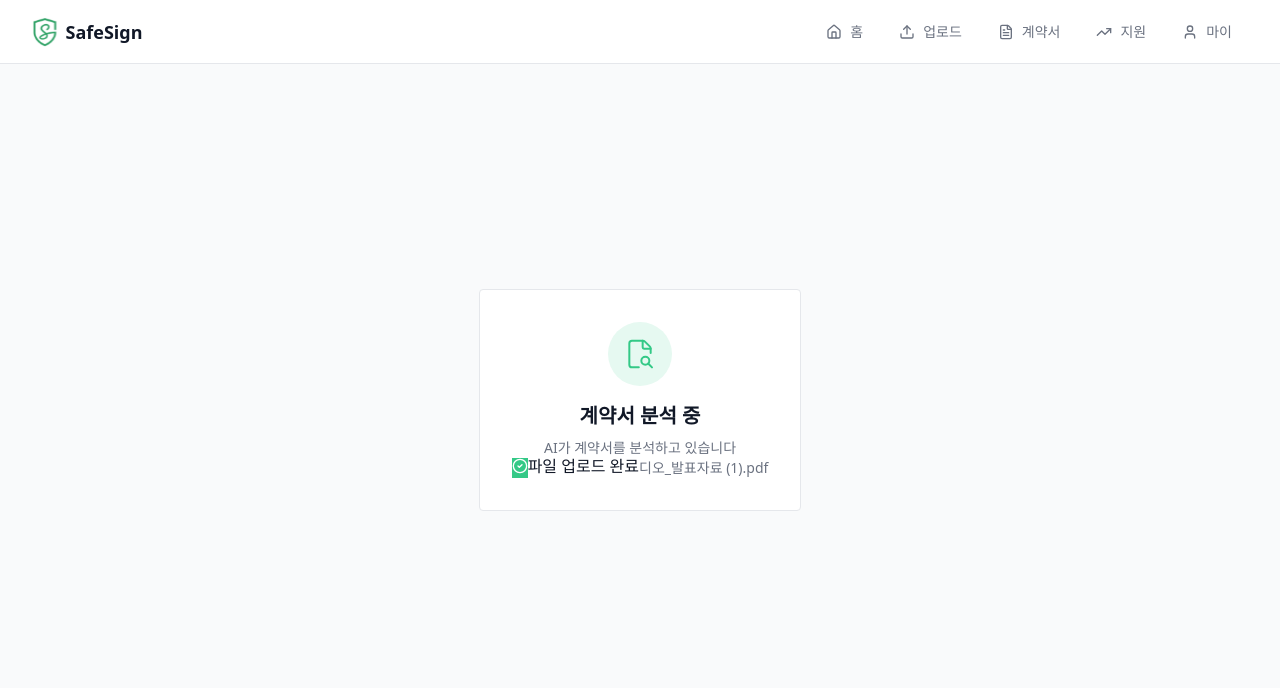
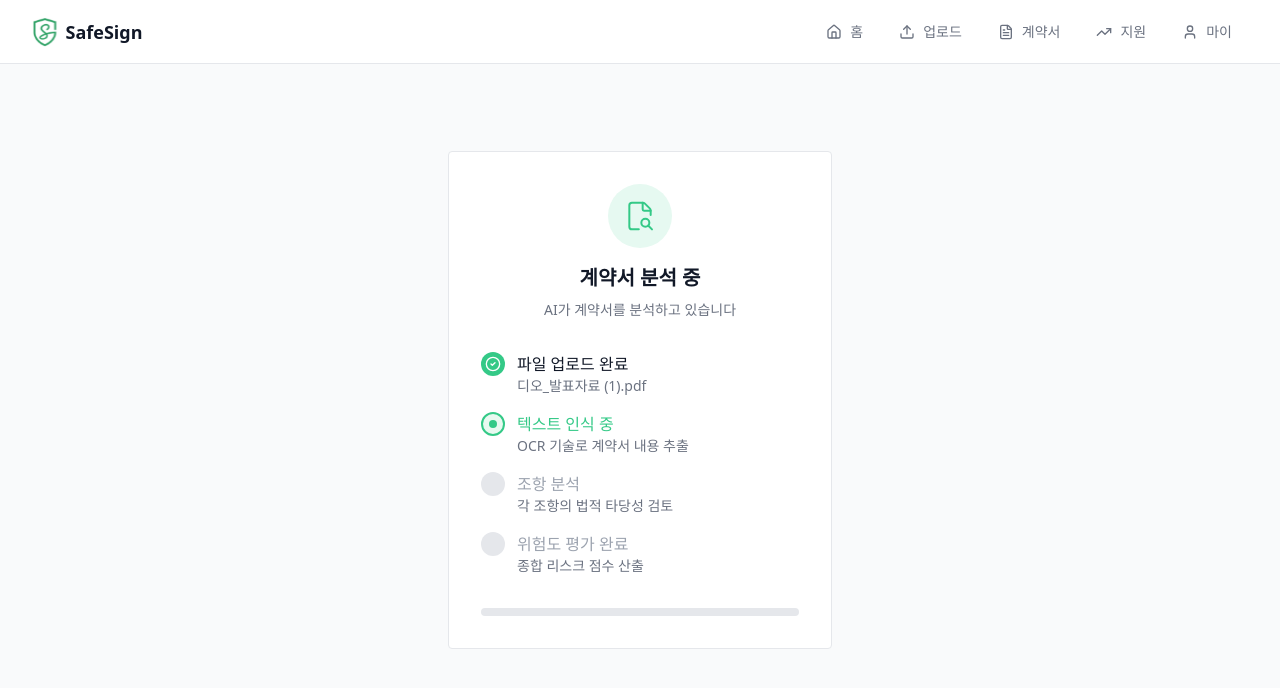
Before and after one commit to SafeSignProject/safeSign-frontend, a React (Vite) app: page /analyze in a window 1280 px wide. Shown: the top 688 px of the page. Built offline with nearby package versions, Linux system fonts and the light colour scheme; a web font is replaced by a local one.

Commit message:
feat: 분석 페이지 UI 구현

```diff
--- a/src/components/upload/UploadFile.tsx
+++ b/src/components/upload/UploadFile.tsx
@@ -164,6 +164,7 @@ const UploadFile = () => {
                 type='button'
                 label='분석 시작'
                 className='bg-primary h-10 px-6 font-medium text-white hover:brightness-95 active:brightness-90'
+                onClick={() => navigate('/analyze')}
               />
             </article>
           )}
--- a/src/pages/upload/AnalyzingPage.tsx
+++ b/src/pages/upload/AnalyzingPage.tsx
@@ -3,8 +3,8 @@ import { CircleCheck, FileSearchCorner } from 'lucide-react';
 const AnalyzingPage = () => {
   return (
     <main className='flex min-h-screen items-center justify-center bg-[#F9FAFB]'>
-      <section className='border-light-gray rounded-sm border bg-white p-8'>
-        <header className='flex flex-col items-center justify-center gap-2'>
+      <section className='border-light-gray w-[384px] rounded-sm border bg-white p-8'>
+        <header className='mb-8 flex flex-col items-center justify-center gap-2'>
           <div className='bg-accent text-primary mb-2 rounded-full p-4'>
             <FileSearchCorner size={32} strokeWidth={1.5} />
           </div>
@@ -12,15 +12,42 @@ const AnalyzingPage = () => {
           <p className='text-dark-gray text-sm'>AI가 계약서를 분석하고 있습니다</p>
         </header>
 
-        <div className='space-y-4'>
-          <div className='flex'>
-            <div className='bg-primary text-white'>
-              <CircleCheck size={16} />
+        <div className='mb-8 space-y-4'>
+          <div>
+            <div className='flex items-center gap-3'>
+              <div className='bg-primary flex items-center justify-center rounded-full p-1 text-white'>
+                <CircleCheck size={16} />
+              </div>
+              <p className='text-dark font-medium'>파일 업로드 완료</p>
             </div>
-            <p className='text-dark font-medium'>파일 업로드 완료</p>
-            <p className='text-dark-gray text-sm'>디오_발표자료 (1).pdf</p>
+            <p className='text-dark-gray pl-9 text-left text-sm'>디오_발표자료 (1).pdf</p>
+          </div>
+          <div>
+            <div className='flex items-center gap-3'>
+              <div className='border-primary flex items-center justify-center rounded-full border-2 bg-[#E8F9F0] p-1.5 text-white'>
+                <div className='bg-primary h-2 min-w-2 rounded-full' />
+              </div>
+              <p className='text-primary font-medium'>텍스트 인식 중</p>
+            </div>
+            <p className='text-dark-gray pl-9 text-left text-sm'>OCR 기술로 계약서 내용 추출</p>
+          </div>
+          <div>
+            <div className='flex items-center gap-3'>
+              <div className='bg-light-gray flex h-6 w-6 items-center justify-center rounded-full p-1 text-white' />
+              <p className='font-medium text-[#9CA3AF]'>조항 분석</p>
+            </div>
+            <p className='text-dark-gray pl-9 text-left text-sm'>각 조항의 법적 타당성 검토</p>
+          </div>
+          <div>
+            <div className='flex items-center gap-3'>
+              <div className='bg-light-gray flex h-6 w-6 items-center justify-center rounded-full p-1 text-white' />
+              <p className='font-medium text-[#9CA3AF]'>위험도 평가 완료</p>
+            </div>
+            <p className='text-dark-gray pl-9 text-left text-sm'>종합 리스크 점수 산출</p>
           </div>
         </div>
+
+        <div className='bg-light-gray h-2 max-w-full rounded-full' />
       </section>
     </main>
   );
```
